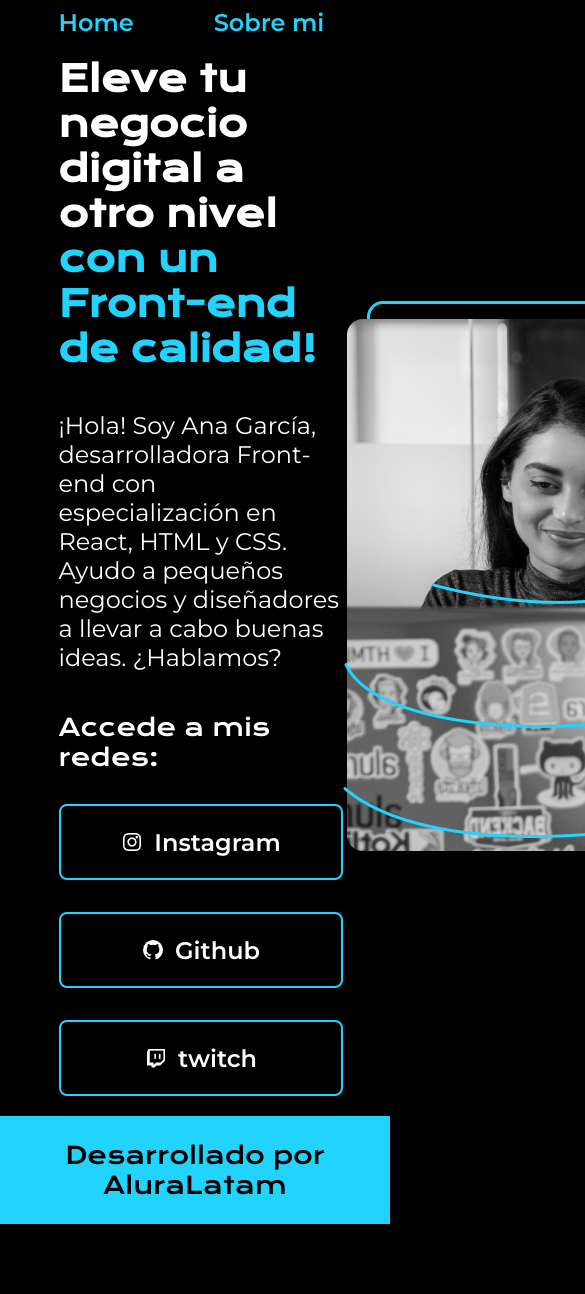
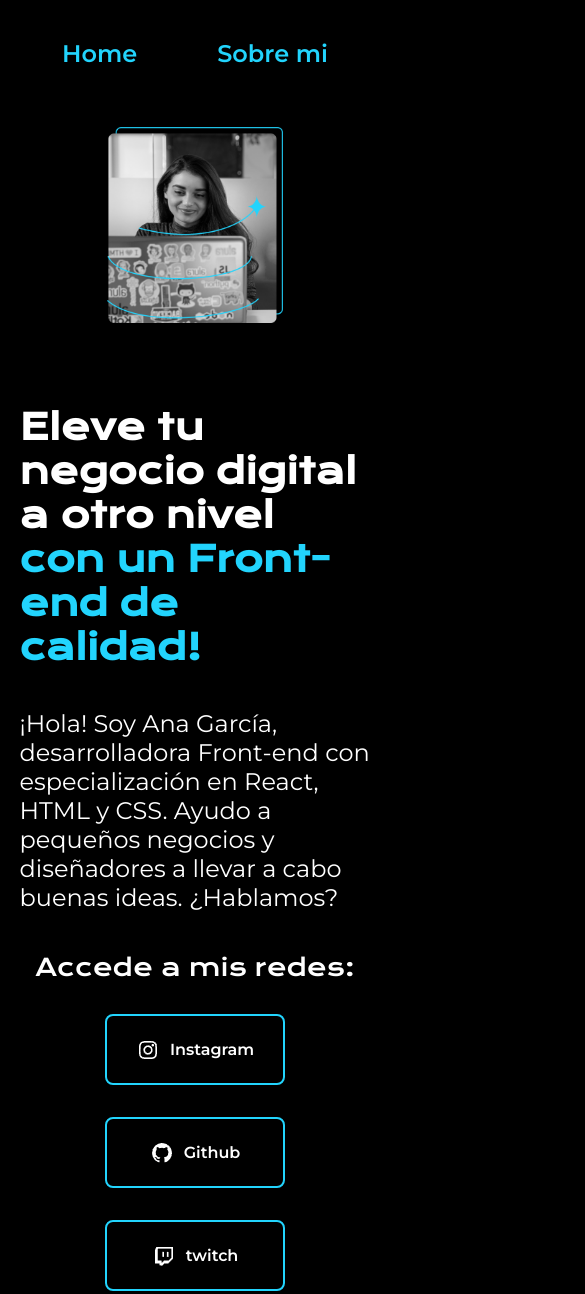
Before and after one commit to nicoluna319/Bootcamp-AluraLatam-One-G7-Nicolas-Luna, a plain HTML site: page HTML&CSS/index.html in a window 390 px wide. Shown: the top 1294 px of the page, 585 px wide, since content can reach past the window. Before the commit the page ends 1224 px from the top, so only its background shows below. Drawn offline with nearby package versions, Linux system fonts and the light colour scheme.

Commit message:
Pagina con HTML Y CSS Finalizada Responsiva

```diff
--- a/HTML&CSS/css/style.css
+++ b/HTML&CSS/css/style.css
@@ -40,7 +40,7 @@ box-sizing: border-box;
 
 .navLinks{
     font-family: var(--fuenteMontserrat);
-    font-size: 24px;
+    font-size: 1.5rem;
     font-weight: 600;
     color: var(--colorTerciario);
     text-decoration: none;
@@ -57,10 +57,11 @@ box-sizing: border-box;
     align-items: center;
     padding: 5% 15%;
     justify-content: space-between;
+    gap: 82px;
 }
 
 .presentacion__contenido{
-    width: 615px;
+    width: 50%;
     display: flex;
     flex-direction: column;
     gap: 40px;
@@ -68,13 +69,13 @@ box-sizing: border-box;
 }
 
 .presentacion__contenido__titulo{
-    font-size: 36px;
+    font-size: 2.2rem;
     font-family: var(--fuenteKrona);
 
 }
 
 .parrafo{
-    font-size:24px;
+    font-size:1.5rem;
     font-family: var(--fuenteMontserrat);
 
 }
@@ -89,12 +90,12 @@ box-sizing: border-box;
 }
 
 .enlaces{
-    width: 280px;
+    width: 50%;
     text-align: center;
     padding: 21.5px 0;
     border-radius: 8px;
     font-family: var(--fuenteMontserrat);
-    font-size: 24px;
+    font-size: 100%;
     font-weight: 600;
     text-decoration: none;
     color: var(--colorSecundario);
@@ -111,22 +112,47 @@ box-sizing: border-box;
 
 }
 
+.imagen{
+    width: 50%;
+}
+
 
 
 .subtituloEnlaces{
 font-family: var(--fuenteKrona);
-font-size: 24px;
+font-size: 1.5rem;
 font-weight: 400;
 
 }
 
 footer{
     background-color: var(--colorTerciario);
-    padding: 24px;
+    padding: 1.5rem;
     text-align: center;
     color: var(--colorPrimario);
     font-family: var(--fuenteKrona);
-    font-size: 24px;
+    font-size: 1.5rem;
     font-weight: 400;
 
 }
+
+@media (max-width:1200px){
+
+    .header{
+        padding: 10%;
+    }
+
+    .navbar{
+        justify-content: center;
+    }
+
+    .presentacion{
+        flex-direction: column-reverse;
+        padding: 5%;
+
+    }
+
+    .presentacion__contenido{
+        width: auto;
+    }
+}
```
